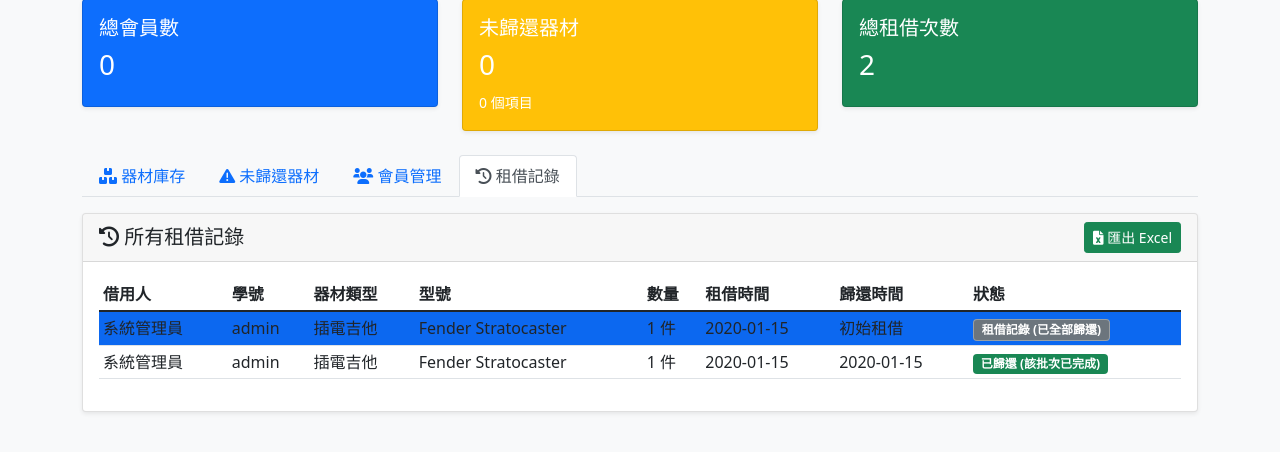
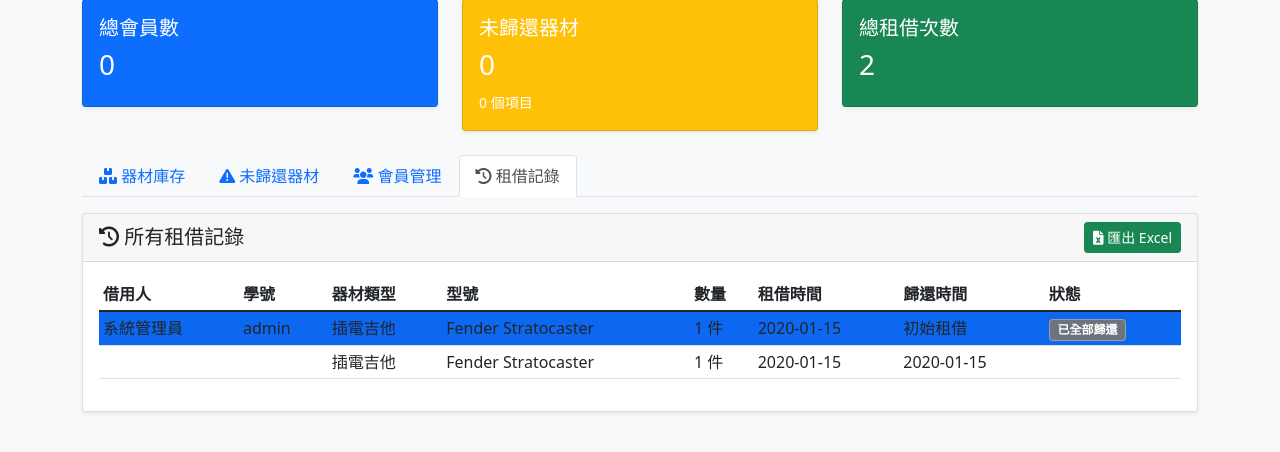
Before and after one commit to Yung-Chia-Chen/Guitar-Club-Management-System, a Flask app: page /admin in a window 1280 px wide, after a click on "租借記錄". Shown: the part 127-579 px from the top of the page. Run offline with Flask 3, Linux system fonts and the light colour scheme; the visitor is signed in with stand-in values (Sample User, id 1); data comes from the database, SQL or seed files in the repository; tables that the repository leaves empty hold one stand-in row (values such as "Sample post"); some libraries are stand-ins or nearby versions.

Commit message:
change color

```diff
--- a/templates/admin.html
+++ b/templates/admin.html
@@ -8,11 +8,6 @@
 .rental-record {
     background-color: #0d6efd !important; /* Bootstrap 藍色 */
     color: white !important; /* 白色文字 */
-}
-
-.rental-record:hover {
-    background-color: #0b5ed7 !important; /* hover 效果稍深一點 */
-    color: white !important;
 }
 
 /* 確保租借記錄中的 badge 在深色背景下可見 */
@@ -342,8 +337,14 @@
                                 <tbody>
                                     {% for record in all_rentals %}
                                     <tr {% if record[7] == 'rental' %}class="rental-record"{% endif %}>
-                                        <td>{{ record[0] }}</td>
-                                        <td>{{ record[1] }}</td>
+                                        <td>{% if record[7] == 'rental' %}
+                                            {{ record[0] }}
+                                            {% endif %}
+                                        </td>
+                                        <td>{% if record[7] == 'rental' %}
+                                            {{ record[1] }}
+                                            {% endif %}
+                                        </td>
                                         <td>{{ record[2] }}</td>
                                         <td>{{ record[3] }}</td>
                                         <td>{{ record[6] }} 件</td>
@@ -360,14 +361,14 @@
                                         <td>
                                             {% if record[7] == 'rental' %}
                                                 {% if record[9] > 0 %}
-                                                    <span class="badge bg-primary">租借記錄 (共{{ record[8] }}件)</span>
+                                                    <span class="badge bg-success">租借記錄 (共{{ record[8] }}件)</span>
                                                 {% else %}
-                                                    <span class="badge bg-secondary">租借記錄 (已全部歸還)</span>
+                                                    <span class="badge bg-secondary">已全部歸還</span>
                                                 {% endif %}
                                             {% elif record[9] > 0 %}
-                                                <span class="badge bg-info">已歸還 (剩餘{{ record[9] }}件未還)</span>
+                                                <span class="badge bg-danger">已歸還 (剩餘{{ record[9] }}件未還)</span>
                                             {% else %}
-                                                <span class="badge bg-success">已歸還 (該批次已完成)</span>
+
                                             {% endif %}
                                         </td>
                                     </tr>
```
